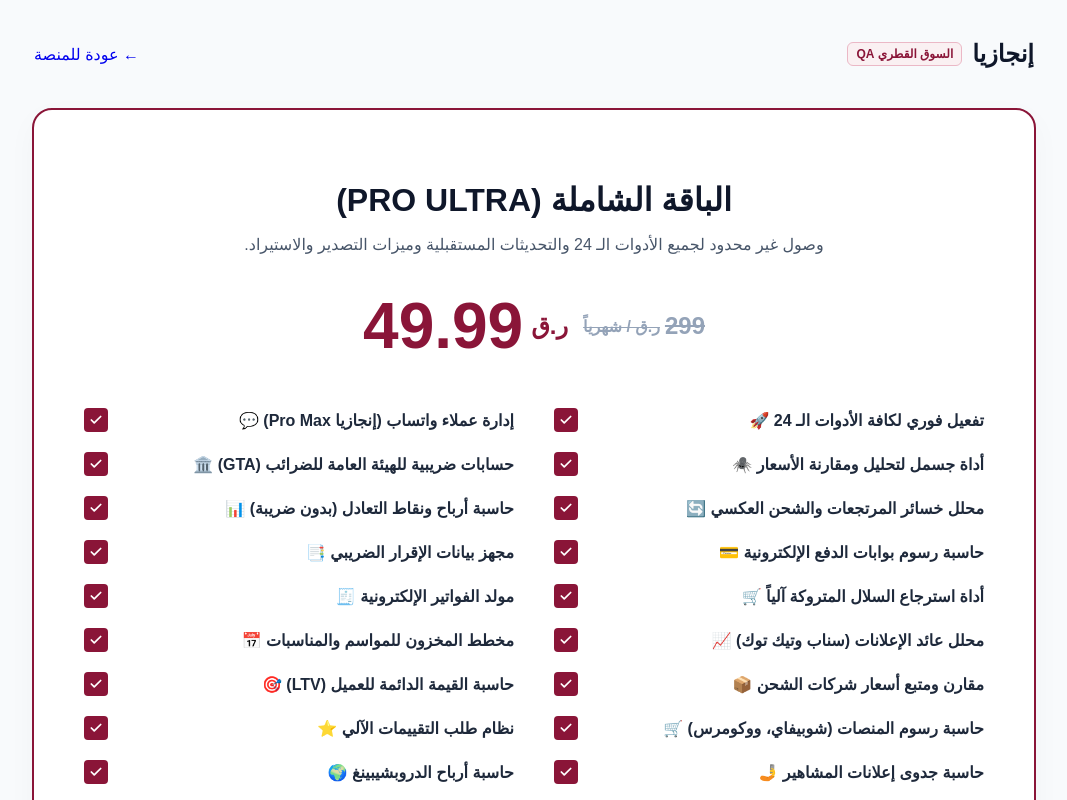
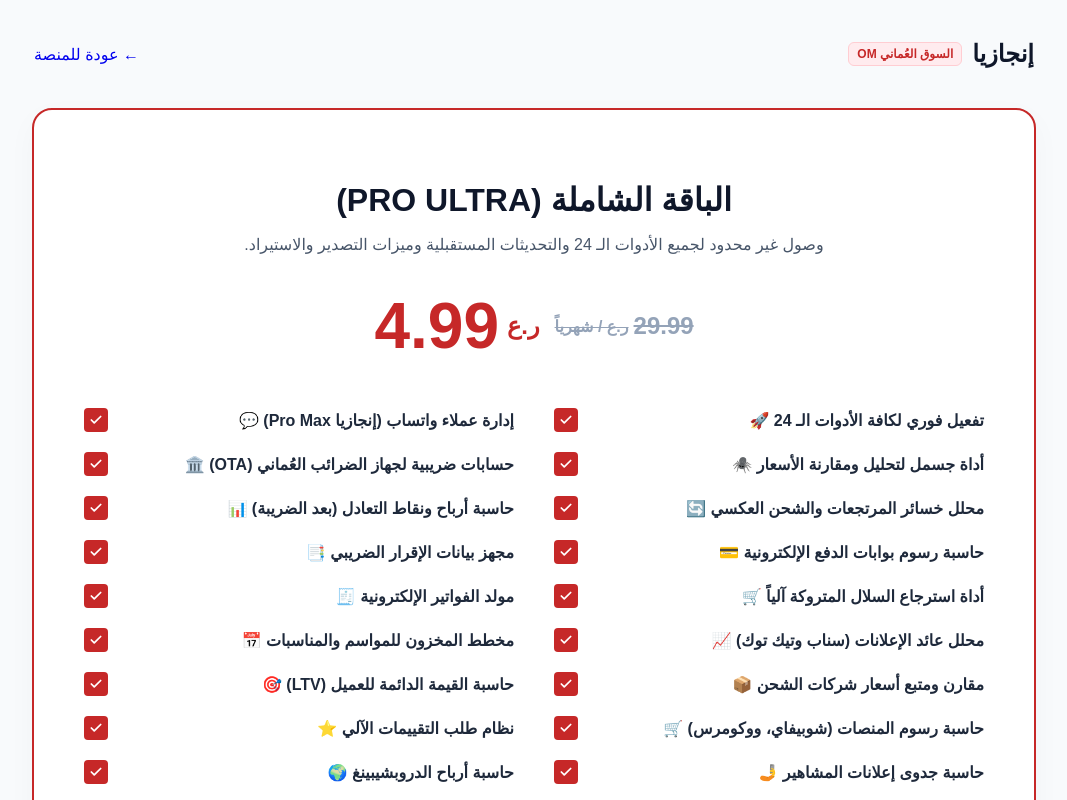
Before and after one commit to engaziasa-lang/engazia-app, a Next.js app: page /om/pricing in a window 1280 px wide. Shown: the top 800 px of the page, without its empty margins (106-1173 px from the left). Built offline with nearby package versions, Linux system fonts and the light colour scheme.

Commit message:
Update page.tsx

```diff
--- a/app/om/pricing/page.tsx
+++ b/app/om/pricing/page.tsx
@@ -3,7 +3,7 @@
 import React, { useState, useEffect } from 'react';
 import Link from 'next/link';
 
-export default function PricingQA() {
+export default function PricingOM() {
   const [lang, setLang] = useState<'ar' | 'en'>('ar');
   const LEMON_CHECKOUT_URL = 'https://enjazya.lemonsqueezy.com/checkout/buy/dce1dd80-3422-43ba-aed5-8ef2dcd38d6d?locale=en';
 
@@ -13,27 +13,27 @@ export default function PricingQA() {
       if (savedLang) {
         setLang(savedLang);
       }
-      document.title = savedLang === 'en' ? 'Enjazya | Pricing Plans (Qatar)' : 'إنجازيا | باقات الاشتراك (قطر)';
+      document.title = savedLang === 'en' ? 'Enjazya | Pricing Plans (Oman)' : 'إنجازيا | باقات الاشتراك (عُمان)';
     }
   }, []);
 
   const t = {
     ar: {
       brand: 'إنجازيا',
-      badge: 'السوق القطري QA',
+      badge: 'السوق العُماني OM',
       back: '← عودة للمنصة',
       title: 'الباقة الشاملة (PRO ULTRA)',
       desc: 'وصول غير محدود لجميع الأدوات الـ 24 والتحديثات المستقبلية وميزات التصدير والاستيراد.',
-      oldPriceUnit: 'ر.ق / شهرياً',
-      newPriceUnit: 'ر.ق',
-      subscribeBtn: 'الاشتراك الآن بـ 49.99 ر.ق',
+      oldPriceUnit: 'ر.ع / شهرياً',
+      newPriceUnit: 'ر.ع',
+      subscribeBtn: 'الاشتراك الآن بـ 4.99 ر.ع',
       features: [
         { text: 'تفعيل فوري لكافة الأدوات الـ 24', icon: '🚀' },
         { text: 'إدارة عملاء واتساب (إنجازيا Pro Max)', icon: '💬' },
         { text: 'أداة جسمل لتحليل ومقارنة الأسعار', icon: '🕷️' },
-        { text: 'حسابات ضريبية للهيئة العامة للضرائب (GTA)', icon: '🏛️' },
+        { text: 'حسابات ضريبية لجهاز الضرائب العُماني (OTA)', icon: '🏛️' },
         { text: 'محلل خسائر المرتجعات والشحن العكسي', icon: '🔄' },
-        { text: 'حاسبة أرباح ونقاط التعادل (بدون ضريبة)', icon: '📊' },
+        { text: 'حاسبة أرباح ونقاط التعادل (بعد الضريبة)', icon: '📊' },
         { text: 'حاسبة رسوم بوابات الدفع الإلكترونية', icon: '💳' },
         { text: 'مجهز بيانات الإقرار الضريبي', icon: '📑' },
         { text: 'أداة استرجاع السلال المتروكة آلياً', icon: '🛒' },
@@ -59,18 +59,18 @@ export default function PricingQA() {
     },
     en: {
       brand: 'Enjazya',
-      badge: 'Qatar Market QA',
+      badge: 'Oman Market OM',
       back: '→ Back to Hub',
       title: 'All-Inclusive Plan (PRO ULTRA)',
       desc: 'Unlimited access to all 24 tools, future updates, and export/import features.',
-      oldPriceUnit: 'QAR / monthly',
-      newPriceUnit: 'QAR',
-      subscribeBtn: 'Subscribe Now for 49.99 QAR',
+      oldPriceUnit: 'OMR / monthly',
+      newPriceUnit: 'OMR',
+      subscribeBtn: 'Subscribe Now for 4.99 OMR',
       features: [
         { text: 'Instant activation of all 24 tools', icon: '🚀' },
         { text: 'WhatsApp CRM Management (Enjazya Pro Max)', icon: '💬' },
         { text: 'Jasml Price Analysis & Comparison Tool', icon: '🕷️' },
-        { text: 'Tax Calculations for Qatar GTA', icon: '🏛️' },
+        { text: 'Tax Calculations for Oman OTA', icon: '🏛️' },
         { text: 'Returns & Reverse Shipping Loss Analyzer', icon: '🔄' },
         { text: 'Profit & Break-Even Calculator', icon: '📊' },
         { text: 'Payment Gateway Fees Calculator', icon: '💳' },
@@ -112,14 +112,14 @@ export default function PricingQA() {
 
         .header { width: 100%; max-width: 1000px; display: flex; justify-content: space-between; align-items: center; margin-bottom: 40px; flex-direction: ${lang === 'ar' ? 'row' : 'row-reverse'}; }
         .brand { font-size: 24px; font-weight: 900; color: #0f172a; display: flex; align-items: center; gap: 10px; flex-direction: ${lang === 'ar' ? 'row' : 'row-reverse'}; }
-        .qa-badge { background: #FAF0F2; color: #8A1538; border: 1px solid #EBB8C6; font-size: 12px; font-weight: 800; padding: 4px 8px; border-radius: 6px; }
+        .om-badge { background: #FFEBEE; color: #C62828; border: 1px solid #FFCDD2; font-size: 12px; font-weight: 800; padding: 4px 8px; border-radius: 6px; }
 
         .back-btn { background: #ffffff; border: 1px solid #cbd5e1; padding: 8px 16px; border-radius: 8px; color: #475569; font-weight: 700; font-size: 14px; transition: all 0.2s; display: flex; align-items: center; gap: 8px; }
         .back-btn:hover { background: #f1f5f9; color: #0f172a; }
 
         .pricing-card {
           background: #ffffff;
-          border: 2px solid #8A1538;
+          border: 2px solid #C62828;
           border-radius: 20px;
           padding: 50px;
           max-width: 900px;
@@ -136,7 +136,7 @@ export default function PricingQA() {
         .old-price { font-size: 24px; font-weight: 800; color: #94a3b8; text-decoration: line-through; display: flex; align-items: center; gap: 5px; }
         .old-price span { font-size: 16px; }
 
-        .new-price { font-size: 64px; font-weight: 900; color: #8A1538; display: flex; align-items: center; gap: 8px; line-height: 1; direction: ltr; }
+        .new-price { font-size: 64px; font-weight: 900; color: #C62828; display: flex; align-items: center; gap: 8px; line-height: 1; direction: ltr; }
         .new-price span { font-size: 24px; font-weight: 800; }
 
         .features-grid {
@@ -148,12 +148,12 @@ export default function PricingQA() {
         }
 
         .feature-item { display: flex; align-items: center; gap: 12px; font-size: 16px; font-weight: 700; color: #1e293b; flex-direction: ${lang === 'ar' ? 'row' : 'row-reverse'}; justify-content: flex-end; }
-        .feature-icon-box { background: #8A1538; width: 24px; height: 24px; border-radius: 4px; display: flex; align-items: center; justify-content: center; flex-shrink: 0; }
+        .feature-icon-box { background: #C62828; width: 24px; height: 24px; border-radius: 4px; display: flex; align-items: center; justify-content: center; flex-shrink: 0; }
 
         .check-svg { width: 14px; height: 14px; fill: none; stroke: white; stroke-width: 3; stroke-linecap: round; stroke-linejoin: round; }
 
         .subscribe-btn {
-          background: #8A1538;
+          background: #C62828;
           color: #ffffff;
           border: none;
           padding: 16px 40px;
@@ -163,11 +163,11 @@ export default function PricingQA() {
           cursor: pointer;
           transition: all 0.3s ease;
           font-family: inherit;
-          box-shadow: 0 4px 15px rgba(138,21,56,0.2);
+          box-shadow: 0 4px 15px rgba(198,40,40,0.2);
           width: 100%;
           max-width: 400px;
         }
-        .subscribe-btn:hover { background: #6A102B; transform: translateY(-2px); box-shadow: 0 6px 20px rgba(138,21,56,0.3); }
+        .subscribe-btn:hover { background: #B71C1C; transform: translateY(-2px); box-shadow: 0 6px 20px rgba(198,40,40,0.3); }
 
         @media(max-width: 768px) {
           .pricing-card { padding: 30px 20px; }
@@ -179,9 +179,9 @@ export default function PricingQA() {
 
       <div className="header">
         <div className="brand">
-          {text.brand} <span className="qa-badge">{text.badge}</span>
+          {text.brand} <span className="om-badge">{text.badge}</span>
         </div>
-        <Link href="/hub/qa" className="back-btn">
+        <Link href="/hub/om" className="back-btn">
           {text.back}
         </Link>
       </div>
@@ -191,8 +191,8 @@ export default function PricingQA() {
         <p className="card-desc">{text.desc}</p>
 
         <div className="price-section">
-          <div className="old-price">299 <span>{text.oldPriceUnit}</span></div>
-          <div className="new-price">49.99 <span>{text.newPriceUnit}</span></div>
+          <div className="old-price">29.99 <span>{text.oldPriceUnit}</span></div>
+          <div className="new-price">4.99 <span>{text.newPriceUnit}</span></div>
         </div>
 
         <div className="features-grid">
```
